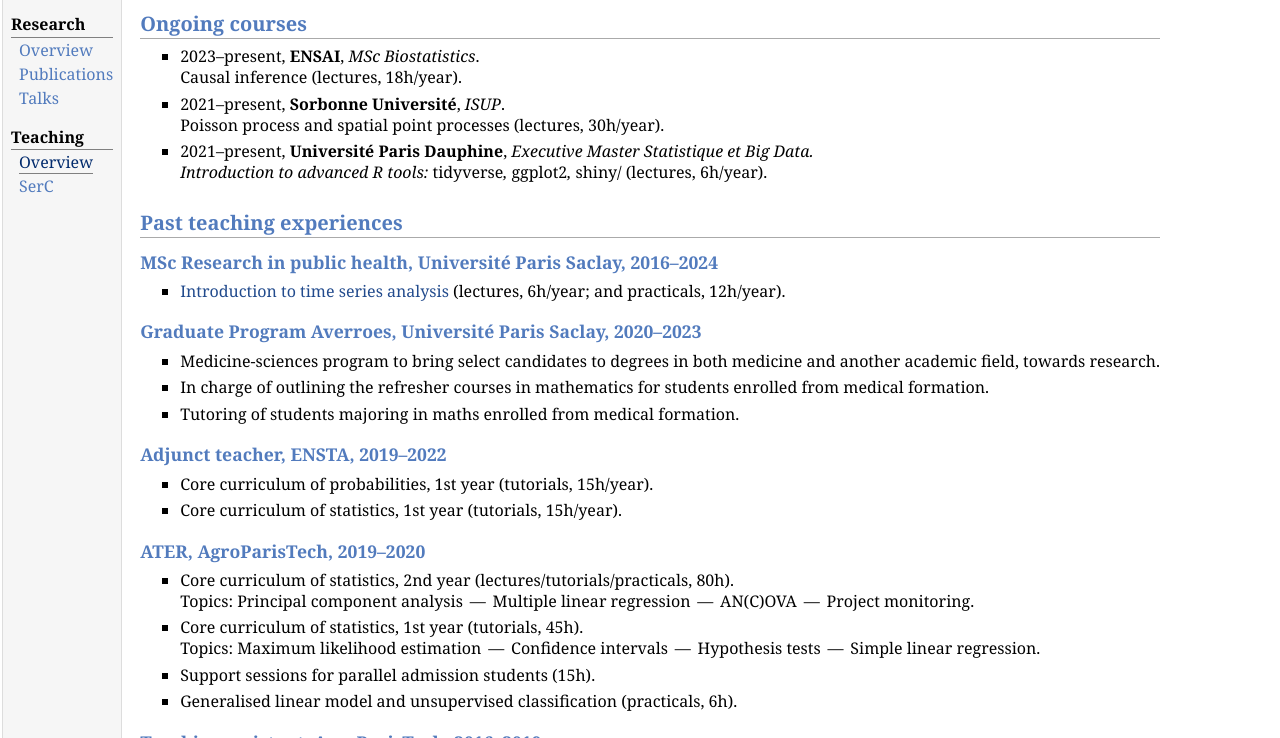
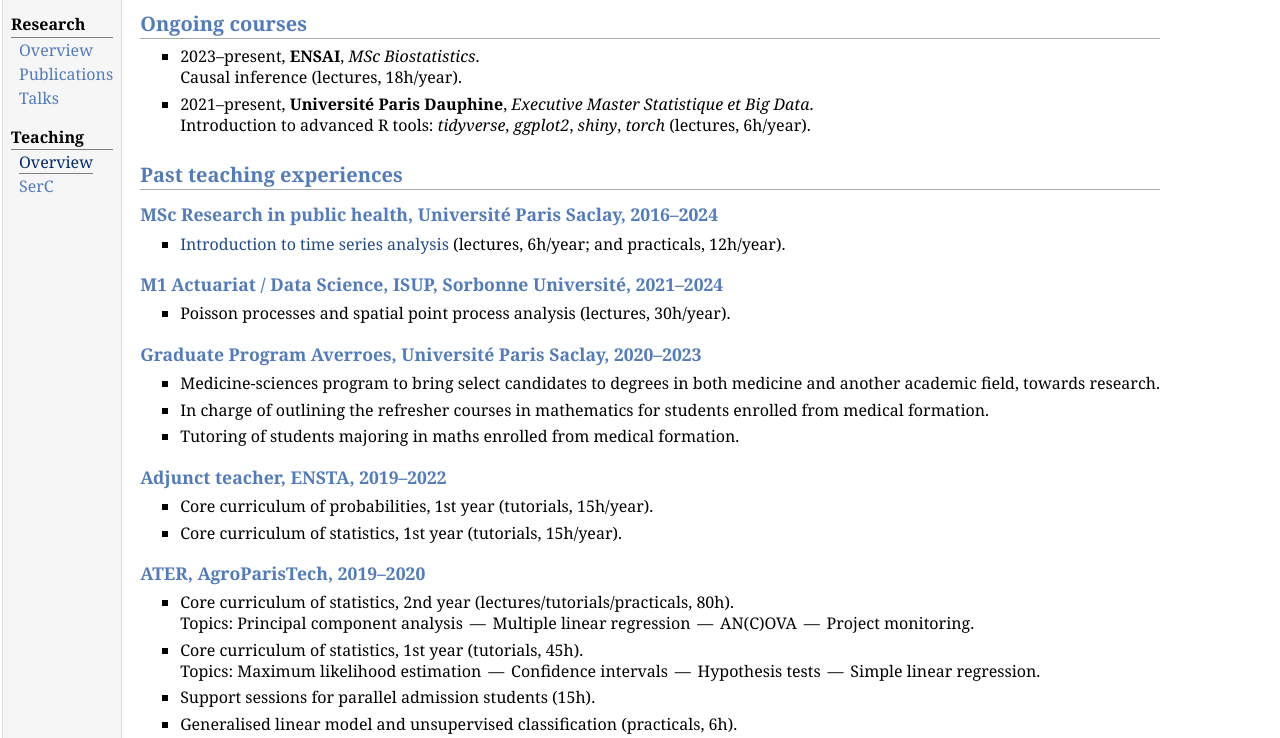
Before and after one commit to fcheysson/fcheysson.github.io, a plain HTML site: page teaching.html in a window 1280 px wide. Shown: the part 62-800 px from the top of the page. Drawn offline with Linux system fonts and the light colour scheme.

Commit message:
Updated gh-pages

```diff
--- a/teaching.html
+++ b/teaching.html
@@ -31,17 +31,19 @@
 <li><p>2023&ndash;present, <b>ENSAI</b>, <i>MSc Biostatistics</i>.<br />
 Causal inference (lectures, 18h/year).</p>
 </li>
-<li><p>2021&ndash;present, <b>Sorbonne Université</b>, <i>ISUP</i>.<br />
-Poisson process and spatial point processes (lectures, 30h/year).</p>
-</li>
-<li><p>2021&ndash;present, <b>Université Paris Dauphine</b>, <i>Executive Master Statistique et Big Data.<br />
-Introduction to advanced R tools: </i>tidyverse<i>, </i>ggplot2<i>, </i>shiny/ (lectures, 6h/year).</p>
+<li><p>2021&ndash;present, <b>Université Paris Dauphine</b>, <i>Executive Master Statistique et Big Data</i>.<br />
+Introduction to advanced R tools: <i>tidyverse</i>, <i>ggplot2</i>, <i>shiny</i>, <i>torch</i> (lectures, 6h/year).</p>
 </li>
 </ul>
 <h2>Past teaching experiences</h2>
 <h3>MSc Research in public health, Université Paris Saclay, 2016&ndash;2024</h3>
 <ul>
 <li><p><a href="serc.html">Introduction to time series analysis</a> (lectures, 6h/year; and practicals, 12h/year).</p>
+</li>
+</ul>
+<h3>M1 Actuariat / Data Science, ISUP, Sorbonne Université, 2021&ndash;2024</h3>
+<ul>
+<li><p>Poisson processes and spatial point process analysis (lectures, 30h/year).</p>
 </li>
 </ul>
 <h3>Graduate Program Averroes, Université Paris Saclay, 2020&ndash;2023</h3>
@@ -101,7 +103,7 @@ Examiner for oral interrogations in mathematics (64h).</p>
 </ul>
 <div id="footer">
 <div id="footer-text">
-Page generated 2024-05-27 10:15:46 CEST, by <a href="http://jemdoc.jaboc.net/">jemdoc</a>.
+Page generated 2024-06-09 18:49:59 CEST, by <a href="http://jemdoc.jaboc.net/">jemdoc</a>.
 </div>
 </div>
 </td>
```
